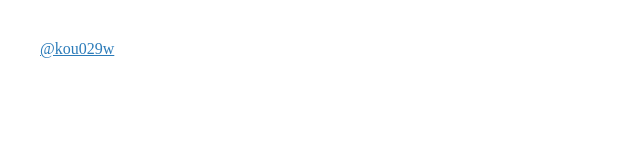
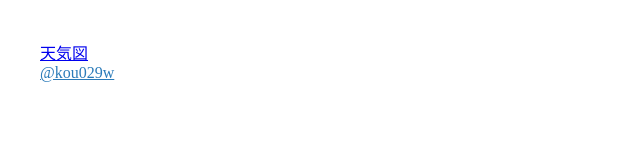
Before and after one commit to kou029w/fogtype.com, a plain HTML site: page srv/index.html in a window 1280 px wide. Shown: the whole page, without its empty margins (0-640 px from the left). Drawn offline with Linux system fonts and the light colour scheme.

Commit message:
天気図

```diff
--- a/srv/index.html
+++ b/srv/index.html
@@ -19,6 +19,7 @@
     </style>
   </head>
   <body>
+    <a target="_blank" rel="noreferrer" href="https://statuspage.freshping.io/63164/">天気図</a><br>
     <a class="twitter-timeline" href="https://twitter.com/kou029w">@kou029w</a>
     <script async src="https://platform.twitter.com/widgets.js"></script>
   </body>
```
